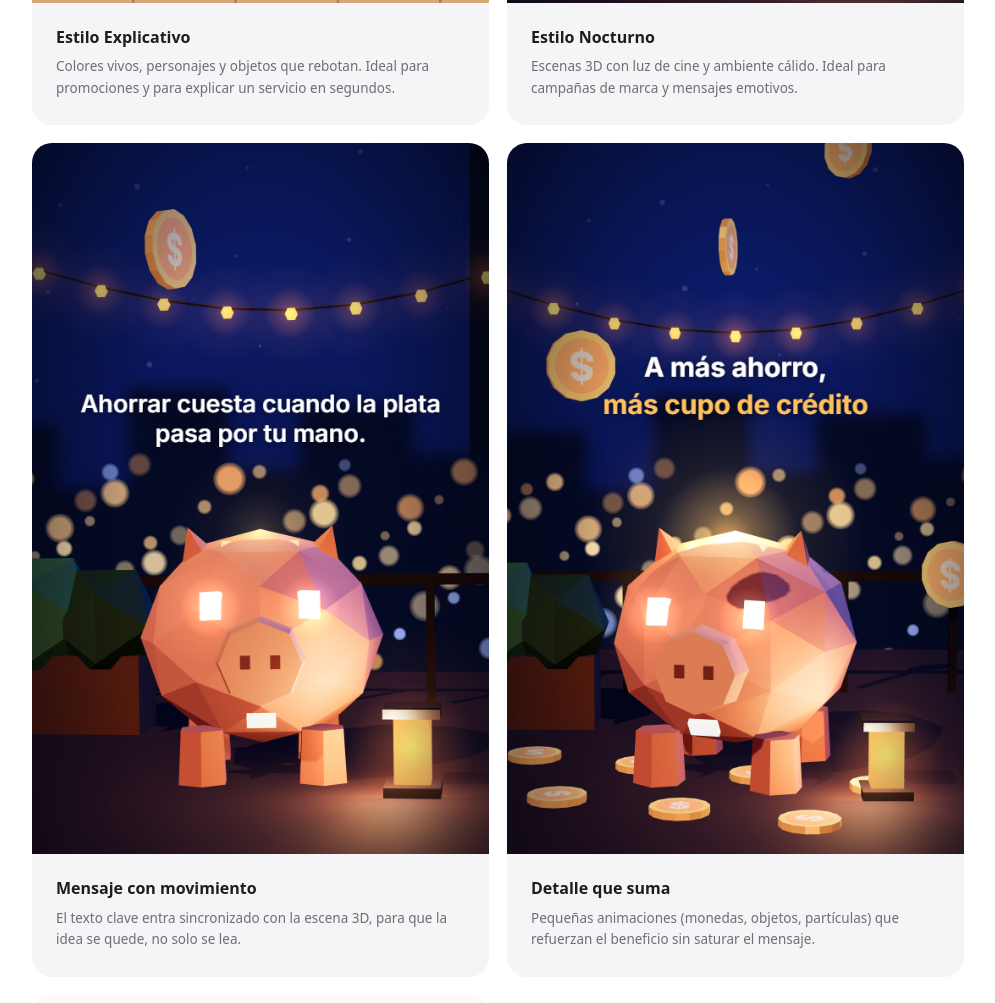
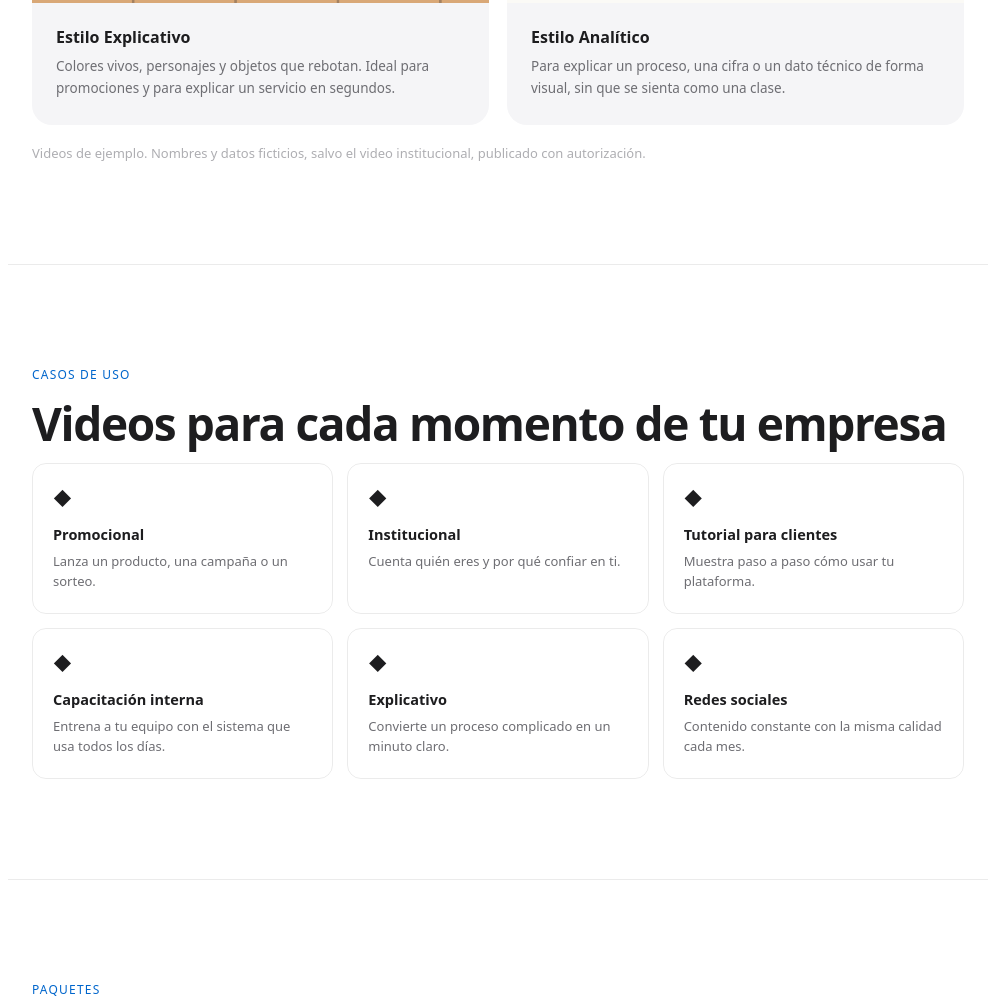
Before and after one commit to Icebreaker26/alejotorres.com, a plain HTML site: page toma-uno/index.html in a window 1280 px wide. Shown: the part 4306-5309 px from the top of the page, without its empty margins (142-1137 px from the left). Drawn offline with Linux system fonts and the light colour scheme.

Commit message:
Remove duplicate AhorroReel stills now that the full video is shown
The sample gallery had three separate stills pulled from AhorroReel
plus the full video; keep only the video and drop the redundant
still cards and image files.

Co-Authored-By: Claude Sonnet 5 <noreply@anthropic.com>

```diff
--- a/toma-uno/index.html
+++ b/toma-uno/index.html
@@ -389,27 +389,6 @@
       </div>
     </div>
     <div class="sample-card r">
-      <div class="sample-img-wrap"><img src="assets/demo-noche.png" alt="Ejemplo de video — estilo nocturno 3D"></div>
-      <div class="sample-body">
-        <h3 data-k="samples.b.t">Estilo Nocturno</h3>
-        <p data-k="samples.b.d">Escenas 3D con luz de cine y ambiente cálido. Ideal para campañas de marca y mensajes emotivos.</p>
-      </div>
-    </div>
-    <div class="sample-card r">
-      <div class="sample-img-wrap"><img src="assets/demo-mano.png" alt="Ejemplo de video — animación 3D con mensaje de marca"></div>
-      <div class="sample-body">
-        <h3 data-k="samples.c.t">Mensaje con movimiento</h3>
-        <p data-k="samples.c.d">El texto clave entra sincronizado con la escena 3D, para que la idea se quede, no solo se lea.</p>
-      </div>
-    </div>
-    <div class="sample-card r">
-      <div class="sample-img-wrap"><img src="assets/demo-monedas.png" alt="Ejemplo de video — efecto de lluvia de monedas en 3D"></div>
-      <div class="sample-body">
-        <h3 data-k="samples.d.t">Detalle que suma</h3>
-        <p data-k="samples.d.d">Pequeñas animaciones (monedas, objetos, partículas) que refuerzan el beneficio sin saturar el mensaje.</p>
-      </div>
-    </div>
-    <div class="sample-card r">
       <div class="sample-img-wrap"><img src="assets/demo-analitico.png" alt="Ejemplo de video — estilo analítico con datos"></div>
       <div class="sample-body">
         <h3 data-k="samples.e.t">Estilo Analítico</h3>
@@ -652,9 +631,6 @@
       'videos.a.t': 'Estilo Documental', 'videos.a.d': 'Para contar un tema histórico o institucional con mapas, líneas de tiempo y datos, de forma clara y con ritmo.',
       'videos.b.t': 'Video institucional completo', 'videos.b.d': 'Producido para Cooperativa Progresemos, publicado con su autorización. Narración, 3D y cifras de su producto real, de principio a fin.',
       'samples.a.t': 'Estilo Explicativo', 'samples.a.d': 'Colores vivos, personajes y objetos que rebotan. Ideal para promociones y para explicar un servicio en segundos.',
-      'samples.b.t': 'Estilo Nocturno', 'samples.b.d': 'Escenas 3D con luz de cine y ambiente cálido. Ideal para campañas de marca y mensajes emotivos.',
-      'samples.c.t': 'Mensaje con movimiento', 'samples.c.d': 'El texto clave entra sincronizado con la escena 3D, para que la idea se quede, no solo se lea.',
-      'samples.d.t': 'Detalle que suma', 'samples.d.d': 'Pequeñas animaciones (monedas, objetos, partículas) que refuerzan el beneficio sin saturar el mensaje.',
       'samples.e.t': 'Estilo Analítico', 'samples.e.d': 'Para explicar un proceso, una cifra o un dato técnico de forma visual, sin que se sienta como una clase.',
       'samples.note': 'Videos de ejemplo. Nombres y datos ficticios, salvo el video institucional, publicado con autorización.',
       'uses.label': 'Casos de uso', 'uses.title': 'Videos para cada momento de tu empresa',
@@ -734,9 +710,6 @@
       'videos.a.t': 'Documentary Style', 'videos.a.d': 'For telling a historical or institutional story with maps, timelines and data, clearly and with pace.',
       'videos.b.t': 'Full institutional video', 'videos.b.d': "Produced for Cooperativa Progresemos, published with their authorization. Narration, 3D and real product figures, start to finish.",
       'samples.a.t': 'Explainer Style', 'samples.a.d': 'Bright colors, characters and bouncy objects. Great for promotions and explaining a service in seconds.',
-      'samples.b.t': 'Night Style', 'samples.b.d': 'Cinematic 3D scenes with warm lighting. Great for brand campaigns and emotional messaging.',
-      'samples.c.t': 'A message that moves', 'samples.c.d': 'The key text lands in sync with the 3D scene, so the idea sticks, not just gets read.',
-      'samples.d.t': 'A detail that adds up', 'samples.d.d': 'Small animated touches (coins, objects, particles) that reinforce the benefit without crowding the message.',
       'samples.e.t': 'Analytical Style', 'samples.e.d': 'For explaining a process, a figure or a technical point visually, without it feeling like a lecture.',
       'samples.note': 'Example videos. Names and data are fictional, except the institutional video, published with authorization.',
       'uses.label': 'Use cases', 'uses.title': 'Videos for every moment of your business',
```
Also changed, not shown: toma-uno/assets/demo-mano.png (deleted), toma-uno/assets/demo-monedas.png (deleted).
